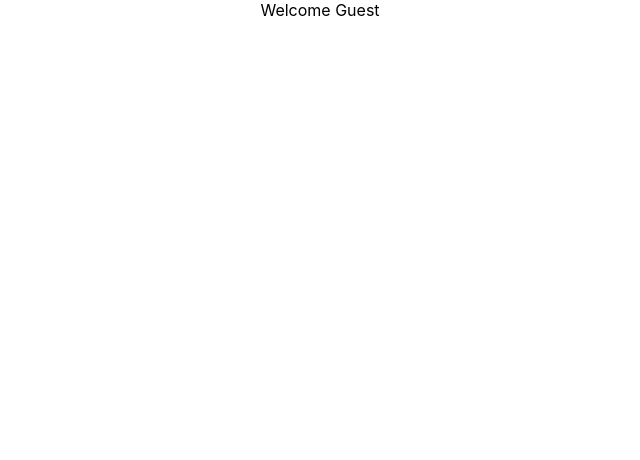
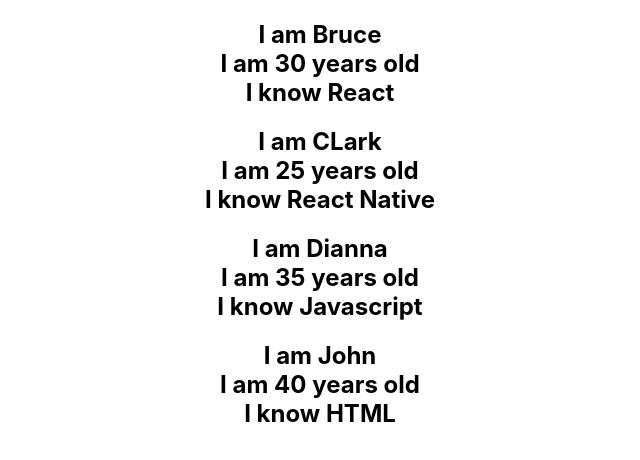
Before and after one commit to aashishuppalui/React-Practice, a React (Create React App) app: page / in a window 1280 px wide. Shown: the top 460 px of the page, without its empty margins (320-960 px from the left). Built offline with nearby package versions, Linux system fonts and the light colour scheme.

Commit message:
List rendering

```diff
--- a/src/App.js
+++ b/src/App.js
@@ -10,13 +10,15 @@
 // import ClassClick from "./components/ClassClick";
 // import EventBind from "./components/EventBind";
 // import ParentComponent from "./components/ParentComponent";
-import UserGreeting from "./components/UserGreeting";
+// import UserGreeting from "./components/UserGreeting";
+import NameList from "./components/NameList";
 // import ErrorBoundary from "./components/ErrorBoundary";
 
 function App() {
   return (
     <div className="App">
-      <UserGreeting />
+      <NameList />
+      {/* <UserGreeting /> */}
       {/* <ParentComponent /> */}
       {/* <EventBind /> */}
       {/* <ClassClick /> */}
--- /dev/null
+++ b/src/components/NameList.js
@@ -0,0 +1,36 @@
+import React from "react";
+import Person from "./Person";
+
+function NameList() {
+  //   const names = ["Bruce", "Clark", "Dianna"];
+  const persons = [
+    {
+      id: 1,
+      name: "Bruce",
+      age: 30,
+      skill: "React"
+    },
+    {
+      id: 2,
+      name: "CLark",
+      age: 25,
+      skill: "React Native"
+    },
+    {
+      id: 3,
+      name: "Dianna",
+      age: 35,
+      skill: "Javascript"
+    },
+    {
+      id: 4,
+      name: "John",
+      age: 40,
+      skill: "HTML"
+    }
+  ];
+  const personList = persons.map(person => <Person person={person} />);
+  return <div>{personList}</div>;
+}
+
+export default NameList;
--- /dev/null
+++ b/src/components/Person.js
@@ -0,0 +1,14 @@
+import React from "react";
+
+function Person({ person }) {
+  return (
+    <div>
+      <h2>
+        I am {person.name} <br />I am {person.age} years old <br />I know{" "}
+        {person.skill}
+      </h2>
+    </div>
+  );
+}
+
+export default Person;
```
